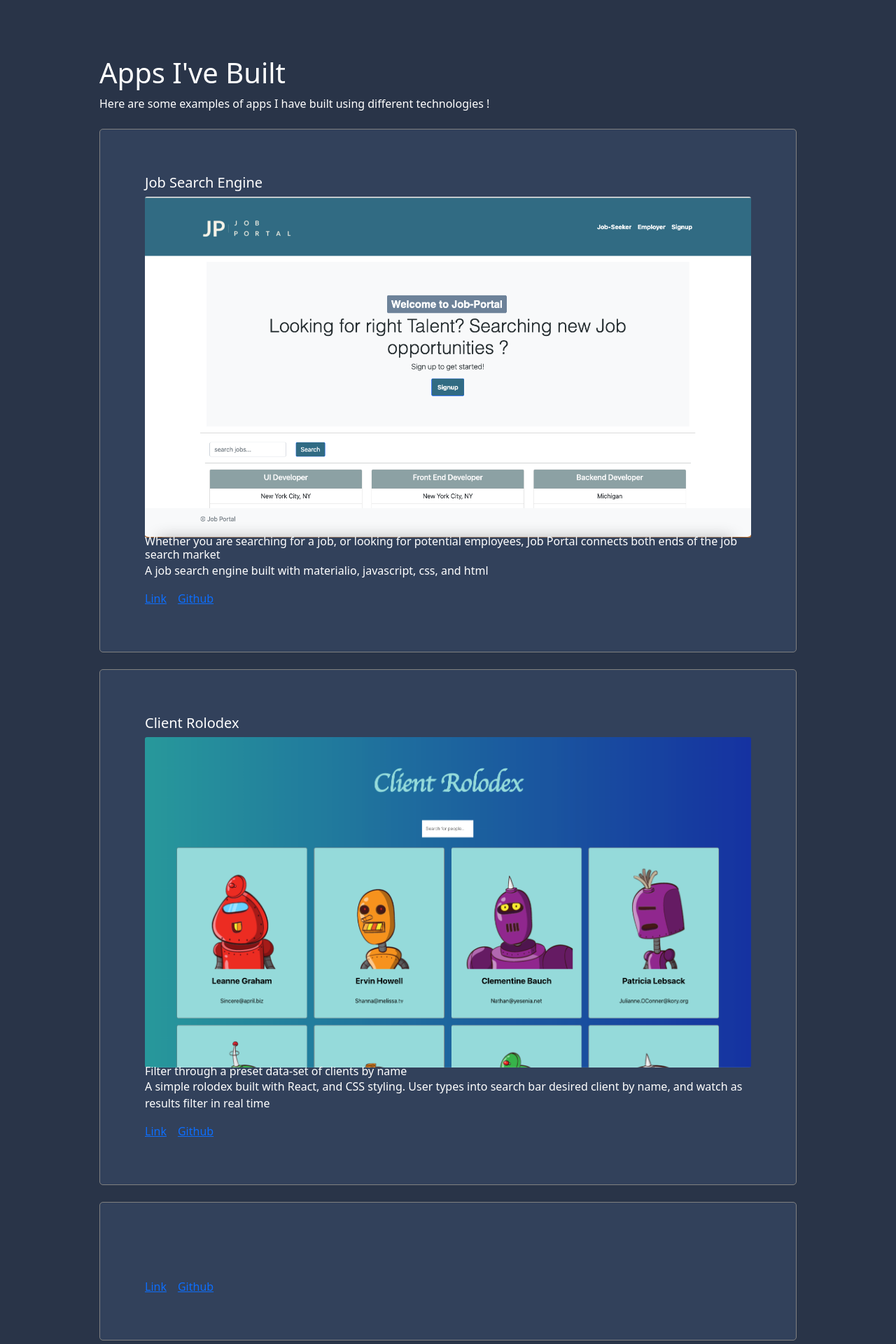
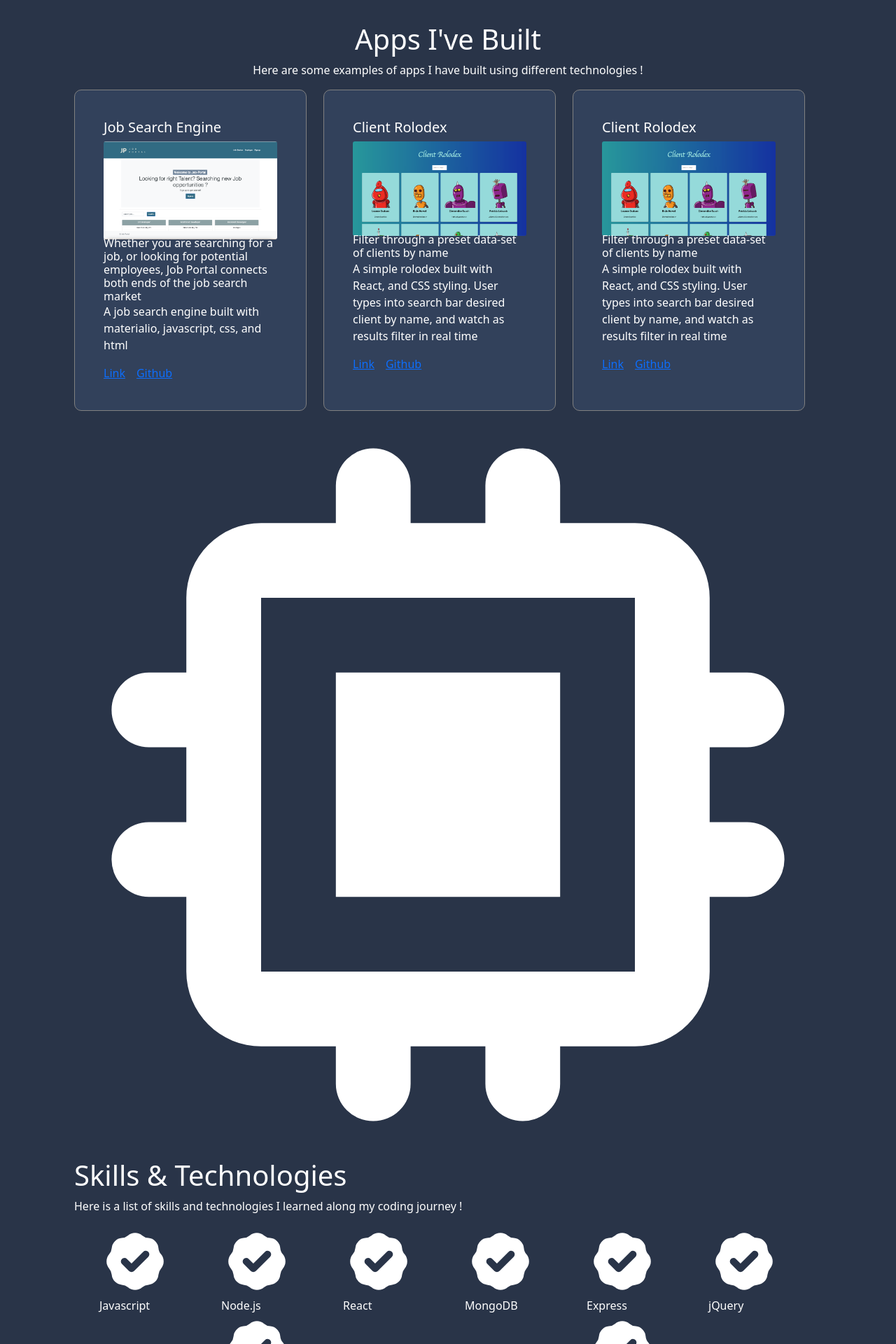
Before and after one commit to Esun94/Portfolio, a React (Create React App) app: page / in a window 1280 px wide. Shown: the part 280-2200 px from the top of the page at 70% size. Built offline with nearby package versions, Linux system fonts and the light colour scheme.

Commit message:
fixed styling issues, sizing project and skills sections

```diff
--- a/package.json
+++ b/package.json
@@ -5,6 +5,7 @@
   "dependencies": {
     "@emotion/react": "^11.8.1",
     "@emotion/styled": "^11.8.1",
+    "@heroicons/react": "^1.0.6",
     "@testing-library/jest-dom": "^5.16.2",
     "@testing-library/react": "^12.1.3",
     "@testing-library/user-event": "^13.5.0",
--- a/src/App.css
+++ b/src/App.css
@@ -12,11 +12,11 @@
     flex-wrap: wrap;
     flex-direction: column;
     margin: 0 auto;
-    grid-template-columns: 1fr 1fr 1fr 1fr;
-    grid-gap: 20px;
+    /* grid-template-columns: 1fr 1fr 1fr 1fr;
+    grid-gap: 20px; */
     background-color: #32415b;
     border: 1px solid grey;
-    border-radius: 5px;
+    border-radius: 10px;
     padding: 25px;
     cursor: pointer;
     -moz-osx-font-smoothing: grayscale;
@@ -28,3 +28,52 @@
   .card-body-container:hover {
     transform: scale(1.05);
   }
+
+/*
+.skills-section-header {
+  text-align: center;
+  margin-bottom: 10rem;
+}
+
+.chip-icon {
+  display: inline-block;
+  width: 10rem;
+  margin-bottom: 4rem;
+}
+
+.skills-title {
+  margin-bottom: 4rem;
+  font: medium;
+}
+
+.skill-body {
+  margin: auto;
+}
+/* .skills-container {
+
+  justify-content: center;
+  display: flex;
+  flex-wrap: wrap;
+} */
+
+/* .skill-tech-body {
+  padding: 5px, 10px;
+  margin: auto;
+
+} */
+/*
+.skills-info-container{
+  background-color: yellow;
+  display: flex;
+
+}
+.skill{
+  padding: 2rem;
+
+
+}
+
+.badge-icon {
+  color: rgb(96, 217, 96);
+
+} */
--- a/src/App.js
+++ b/src/App.js
@@ -5,6 +5,7 @@ import About from "./components/About";
 import Projects from './components/Projects';
 import Skills from './components/Skills';
 import Contact from './components/Contact';
+import 'bootstrap/dist/css/bootstrap.min.css';
 
 import './App.css';
 
--- a/src/assets/data.js
+++ b/src/assets/data.js
@@ -19,19 +19,22 @@ export const projects = [
         github: 'https://github.com/Esun94/Client_Rolodex'
     },
     {
-        title: '',
-        subtitle: '',
-        description: '',
-        image: '',
+        title: 'Client Rolodex',
+        subtitle: 'Filter through a preset data-set of clients by name',
+        description: 'A simple rolodex built with React, and CSS styling. User types into search bar desired client by name, and watch as results filter in real time',
+        image: clientRolodex,
         link: '',
-        github: ''
-    },
-    {
-        title: '',
-        subtitle: '',
-        description: '',
-        image: '',
-        link: '',
-        github: ''
+        github: 'https://github.com/Esun94/Client_Rolodex'
     }
 ];
+
+export const skills = [
+    'Javascript',
+    'Node.js',
+    'React',
+    'MongoDB',
+    'Express',
+    'jQuery',
+    'SQL',
+    'MySQL'
+];
--- a/src/components/Contact.js
+++ b/src/components/Contact.js
@@ -1,60 +1,13 @@
 import React from "react";
 import Container from "react-bootstrap/Container"
 
+
+
+
 function Contact() {
     return (
-        <Container className="container p-5 my-4" id="contact">
-            <h2> This is where my contact info goes
-            This is where my contact info goes
-            This is where my contact info goes
-            This is where my contact info goes
-            This is where my contact info goes
-            This is where my contact info goes
-            This is where my contact info goes
-            This is where my contact info goes
-            This is where my contact info goes
-            This is where my contact info goes
-            This is where my contact info goes
-            This is where my contact info goes
-            This is where my contact info goes
-            variantv
-            This is where my contact info goes
-            s is where my contact info goes
-            This is where my contact info goes
-            This is where my contact info goes
-            This is where my contact info goes
-            This is where my contact info goes
-            This is where my contact info goes
-            This is where my contact info goes
-            This is where my contact info goes
-            This is where my contact info goes
-            This is where my contact info goes
-            This is where my contact info goes
-            This is where my contact info goes
-            This is where my contact info goes
-            variantv
-            This is where my contact info goes
-            s is where my contact info goes
-            This is where my contact info goes
-            This is where my contact info goes
-            This is where my contact info goes
-            This is where my contact info goes
-            This is where my contact info goes
-            This is where my contact info goes
-            This is where my contact info goes
-            This is where my contact info goes
-            This is where my contact info goes
-            This is where my contact info goes
-            This is where my contact info goes
-            This is where my contact info goes
-            variantv
-            This is where my contact info goes
-            s is where my contact info goes
-            This is where my contact info goes
-            This is where my contact info goes
-            This is where my
+        <Container className="contact-container p-5 my-4" id="contact">
 
-            </h2>
         </Container>
     )
 }
--- a/src/components/Projects.js
+++ b/src/components/Projects.js
@@ -1,20 +1,20 @@
 import React from "react";
-// import { projects } from '../assets/data'
-import { Container, Card, Stack } from "react-bootstrap";
+import { Container, Card } from "react-bootstrap";
 import { projects } from "../assets/data";
+import 'bootstrap/dist/css/bootstrap.min.css';
 
 
 function Projects() {
   return (
-    <Container className="main-project-container p-5 my-4" id="projects">
-      <Container>
-        <Container className="project-section-header">
+    <Container className="main-project-container ">
+      <Container className="project-section-header text-center ">
         <h1>Apps I've Built</h1>
         <p>Here are some examples of apps I have built using different technologies !</p>
       </Container>
-        <Container className="card-container">
+      <Container className="card-container row">
         {projects.map((project) => (
-            <Card className=" card-body-container p-5 my-4">
+          <Container className="col flex flex-wrap d-flex justify-content-between">
+          <Card className=" card-body-container  ">
             <Card.Body>
               <Card.Title>{project.title}</Card.Title>
               <Card.Img src={project.image}></Card.Img>
@@ -26,8 +26,8 @@ function Projects() {
               <Card.Link href={project.github}>Github</Card.Link>
             </Card.Body>
           </Card>
+          </Container>
         ))}
-        </Container>
       </Container>
     </Container>
   )
--- a/src/components/Skills.js
+++ b/src/components/Skills.js
@@ -1,77 +1,32 @@
 import React from "react";
 import Container from "react-bootstrap/Container";
+import { BadgeCheckIcon, ChipIcon } from "@heroicons/react/solid"
+import { skills } from "../assets/data";
 
 function Skills() {
     return (
-        <Container className=" container p-5 my-4" id="skills">
-            <h2> This is where I list my skills !
-            This is where I list my skills !
-            This is where I list my skills !
-            This is where I list my skills !
-            This is where I list my skills !
-            This is where I list my skills !
-            This is where I list my skills !
-            This is where I list my skills !
-            This is where I list my skills !
-            This is where I list my skills !
-            This is where I list my skills !
-            This is where I list my skills !
-            This is where I list my skills !
-            This is where I list my skills !
-            This is where I list my skills !
-            This is where I list my skills !
-            This is where I list my skills !
-            This is where I list my skills !
-            This is where I list my skills !
-            e I list my skills !
-            This is where I list my skills !
-            This is where I list my skills !
-            This is where I list my skills !
-            This is where I list my skills !
-            This is where I list my skills !
-            This is where I list my skills !
-            This is where I list my skills !
-            This is where I list my skills !
-            This is where I list my skills !
-            This is where I list my skills !
-            This is where I list my skills !
-            This is where I list my skills !
-            This is where I list my skills !
-            This is where I list my skills !
-            This is where I list my skills !
-            e I list my skills !
-            This is where I list my skills !
-            This is where I list my skills !
-            This is where I list my skills !
-            This is where I list my skills !
-            This is where I list my skills !
-            This is where I list my skills !
-            This is where I list my skills !
-            This is where I list my skills !
-            This is where I list my skills !
-            This is where I list my skills !
-            This is where I list my skills !
-            This is where I list my skills !
-            This is where I list my skills !
-            This is where I list my skills !
-            This is where I list my skills !
-            e I list my skills !
-            This is where I list my skills !
-            This is where I list my skills !
-            This is where I list my skills !
-            This is where I list my skills !
-            This is where I list my skills !
-            This is where I list my skills !
-            This is where I list my skills !
-            This is where I list my skills !
-            This is where I list my skills !
-            This is where I list my skills !
-            This is where I list my skills !
-            This is where I list my skills !
-            This is where I list my skills !
-            This is where I list my skills !
-            This is where I list my skills !
-            </h2>
+        <Container className="skills-main-container mt-auto">
+            <Container className="skill-tech-body">
+                <Container className="skills-section-header">
+                    <ChipIcon className='chip-icon' />
+                    <h1 className="skills-title">
+                        Skills &amp; Technologies
+                    </h1>
+                    <p className="skills-body">
+                        Here is a list of skills and technologies I learned along my coding journey !
+                    </p>
+                </Container>
+                <Container className="row">
+                    {skills.map((skill) => (
+                        <Container key={skill} className="col-md-2">
+                            <Container className="skills-info-container">
+                                <BadgeCheckIcon className="badge-icon"/>
+                                <span className="">{skill}</span>
+                            </Container>
+                        </Container>
+                    ))}
+                </Container>
+            </Container>
         </Container>
 
     )
```
Also changed, not shown: 1 other file (tests, documents, lock files or other folders). Lines whose indentation alone changed are shown as unchanged.
